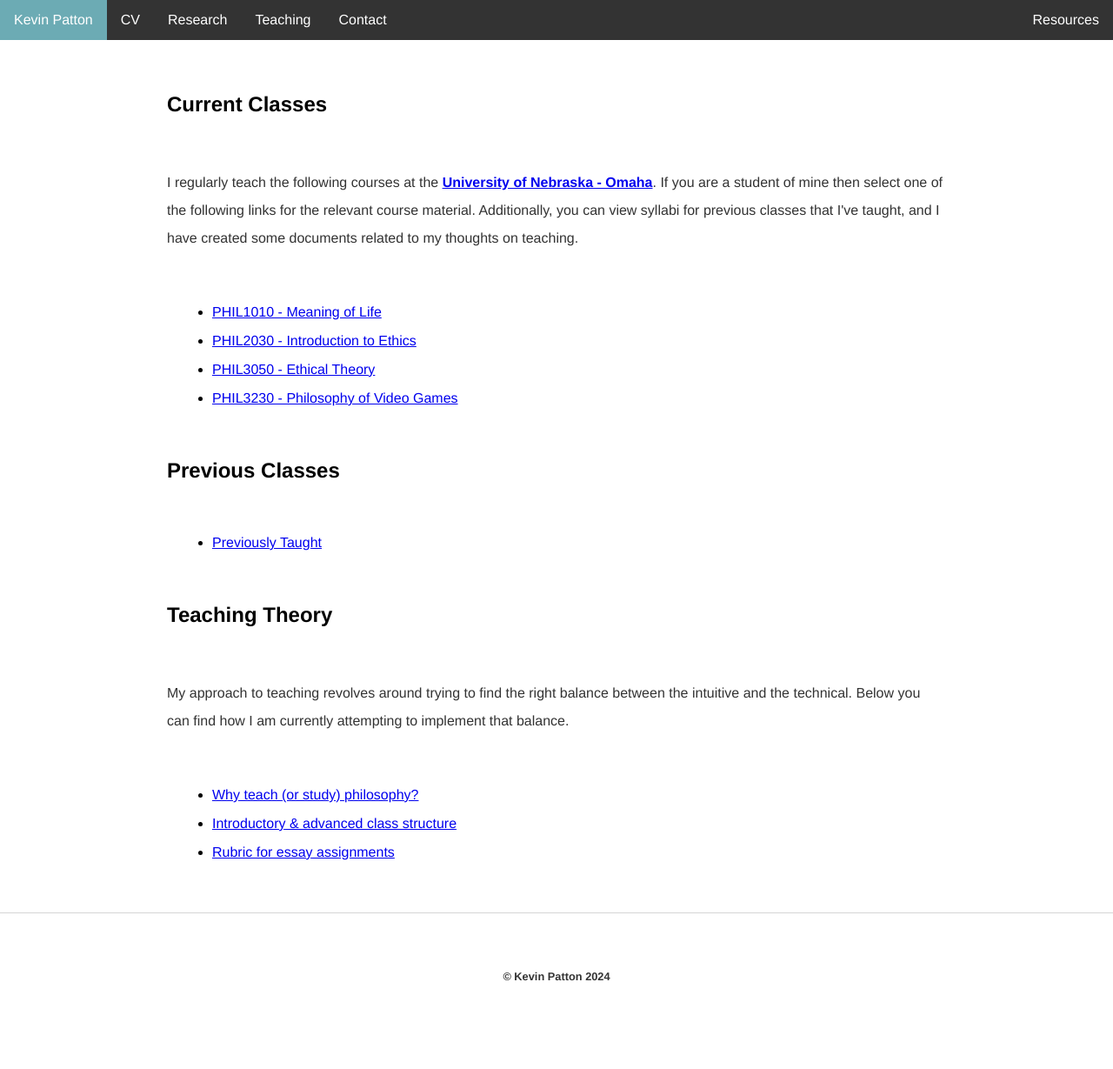
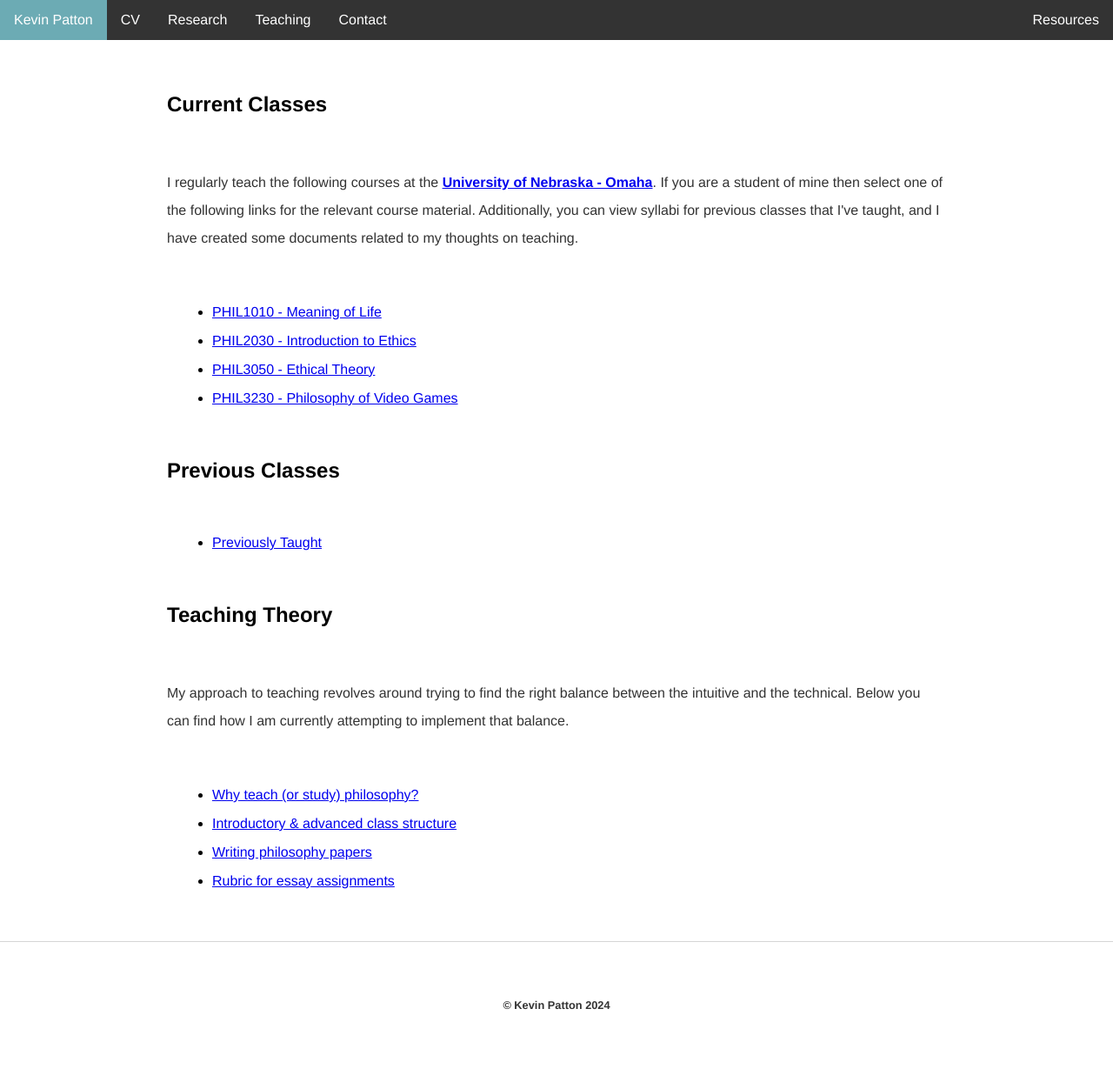
Before and after one commit to kevinjpatton/kevinjpatton.github.io, a Jekyll site: the page built from teaching/index.html, in a window 1280 px wide. Shown: the whole page at 87% size. Built offline with Jekyll 4.4.1, drawn with Linux system fonts in a browser that asks for light colours; Markdown is read by kramdown in place of the engine named in the settings; before the commit the page ends 1196 px from its top, so only the background shows below that.

Commit message:
Update index.html

```diff
--- a/teaching/index.html
+++ b/teaching/index.html
@@ -19,5 +19,6 @@ title: Teaching - Kevin Patton
 <ul class="standard-list">
   <li><a href="/teaching/pedagogy/why_philosophy.html">Why teach (or study) philosophy?</a></li>
   <li><a href="/teaching/pedagogy/class_structure.html">Introductory & advanced class structure</a></li>
+  <li><a href="/teaching/pedagogy/writing_philosophy.html">Writing philosophy papers</a></li>
   <li><a href="/teaching/pedagogy/rubric.html">Rubric for essay assignments</a></li>
 </ul>
```
